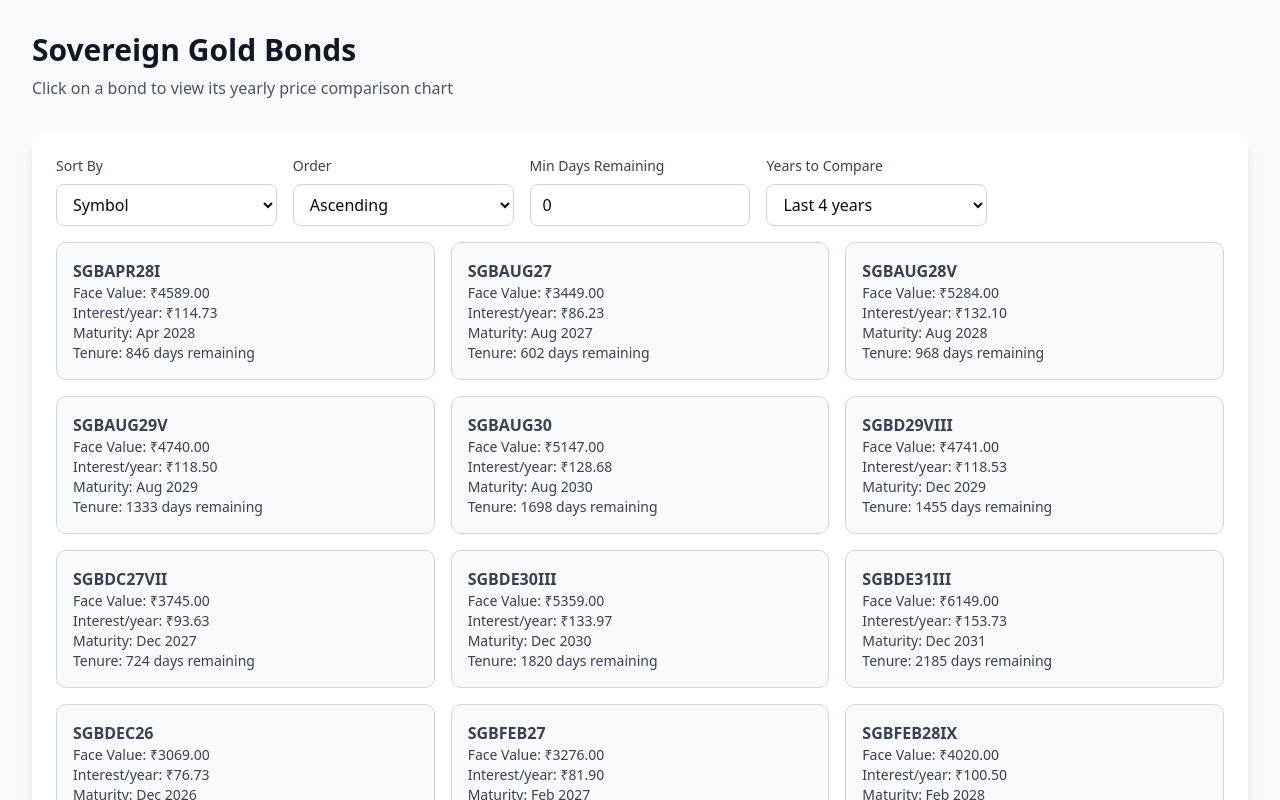
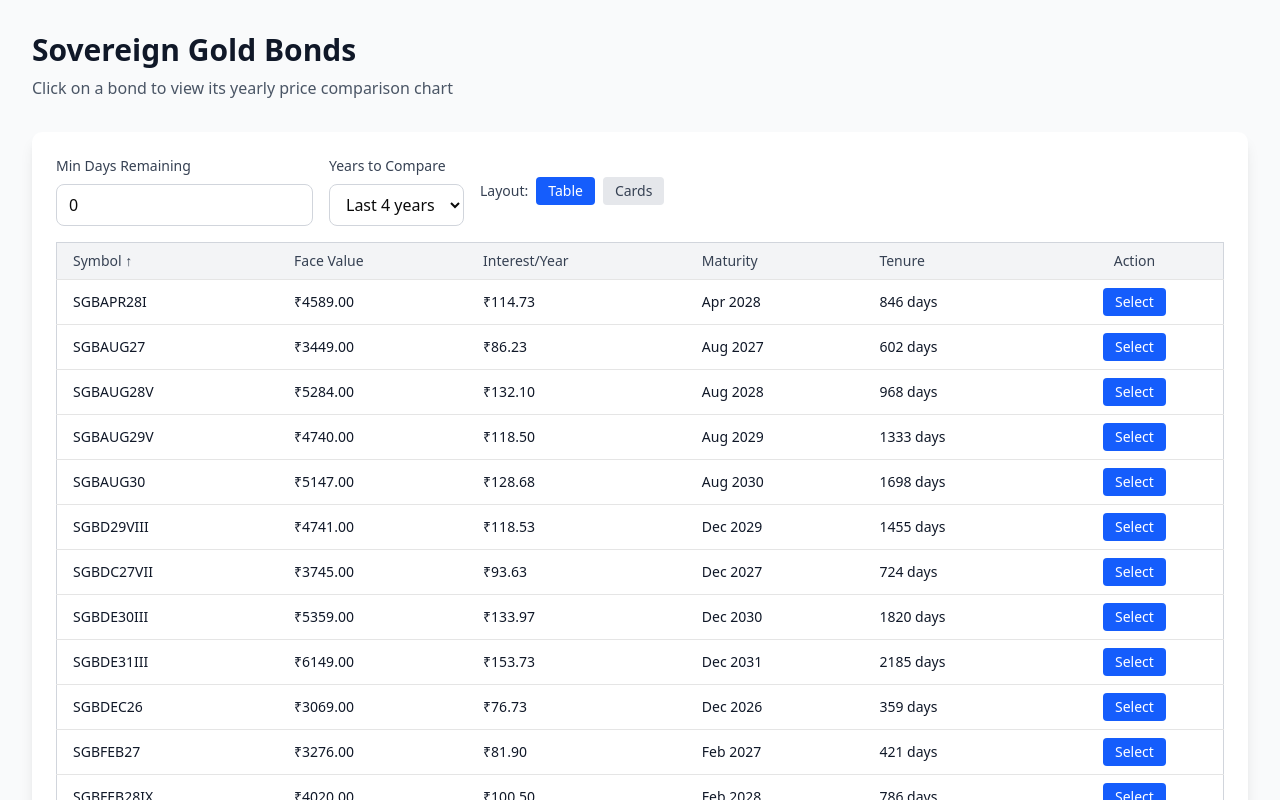
Before and after one commit to visnkmr/candlereplaytest, a Next.js app: page /gold-bonds in a window 1280 px wide. Shown: the top 800 px of the page. Built offline with nearby package versions, Linux system fonts and the light colour scheme.

Commit message:
multi layout added

```diff
--- a/src/app/gold-bonds/page.tsx
+++ b/src/app/gold-bonds/page.tsx
@@ -110,8 +110,18 @@ export default function GoldBondsPage() {
   const [sortBy, setSortBy] = useState<'symbol' | 'price' | 'maturity'>('symbol');
   const [sortOrder, setSortOrder] = useState<'asc' | 'desc'>('asc');
   const [minDaysRemaining, setMinDaysRemaining] = useState<number>(0);
+  const [layout, setLayout] = useState<'table' | 'cards'>('table');
 
   const currentDate = new Date();
+
+  const handleSort = (field: 'symbol' | 'price' | 'maturity') => {
+    if (sortBy === field) {
+      setSortOrder(sortOrder === 'asc' ? 'desc' : 'asc');
+    } else {
+      setSortBy(field);
+      setSortOrder('asc');
+    }
+  };
 
   const sortedBonds = useMemo(() => {
     return [...GOLD_BONDS]
@@ -190,30 +200,7 @@ export default function GoldBondsPage() {
         </div>
 
         <div className="bg-white rounded-lg shadow-lg p-6 mb-6">
-          <div className="grid grid-cols-1 md:grid-cols-5 gap-4 mb-4">
-            <div>
-              <label className="block text-sm font-medium text-gray-700 mb-2">Sort By</label>
-              <select
-                value={sortBy}
-                onChange={(e) => setSortBy(e.target.value as 'symbol' | 'price' | 'maturity')}
-                className="w-full px-3 py-2 border border-gray-300 rounded-md focus:ring-2 focus:ring-blue-500 focus:border-blue-500"
-              >
-                <option value="symbol">Symbol</option>
-                <option value="price">Face Value</option>
-                <option value="maturity">Maturity Date</option>
-              </select>
-            </div>
-            <div>
-              <label className="block text-sm font-medium text-gray-700 mb-2">Order</label>
-              <select
-                value={sortOrder}
-                onChange={(e) => setSortOrder(e.target.value as 'asc' | 'desc')}
-                className="w-full px-3 py-2 border border-gray-300 rounded-md focus:ring-2 focus:ring-blue-500 focus:border-blue-500"
-              >
-                <option value="asc">Ascending</option>
-                <option value="desc">Descending</option>
-              </select>
-            </div>
+          <div className="flex items-center gap-4 mb-4">
             <div>
               <label className="block text-sm font-medium text-gray-700 mb-2">Min Days Remaining</label>
               <input
@@ -221,7 +208,7 @@ export default function GoldBondsPage() {
                 value={minDaysRemaining}
                 onChange={(e) => setMinDaysRemaining(parseInt(e.target.value) || 0)}
                 placeholder="0"
-                className="w-full px-3 py-2 border border-gray-300 rounded-md focus:ring-2 focus:ring-blue-500 focus:border-blue-500"
+                className="px-3 py-2 border border-gray-300 rounded-md focus:ring-2 focus:ring-blue-500 focus:border-blue-500"
               />
             </div>
             <div>
@@ -229,7 +216,7 @@ export default function GoldBondsPage() {
               <select
                 value={yearsToCompare}
                 onChange={(e) => setYearsToCompare(parseInt(e.target.value))}
-                className="w-full px-3 py-2 border border-gray-300 rounded-md focus:ring-2 focus:ring-blue-500 focus:border-blue-500"
+                className="px-3 py-2 border border-gray-300 rounded-md focus:ring-2 focus:ring-blue-500 focus:border-blue-500"
               >
                 <option value="1">Last 1 year</option>
                 <option value="2">Last 2 years</option>
@@ -238,8 +225,85 @@ export default function GoldBondsPage() {
                 <option value="5">Last 5 years</option>
               </select>
             </div>
+            <div className="flex items-center gap-2">
+              <label className="text-sm font-medium text-gray-700">Layout:</label>
+              <button
+                onClick={() => setLayout('table')}
+                className={`px-3 py-1 text-sm rounded ${layout === 'table' ? 'bg-blue-600 text-white' : 'bg-gray-200 text-gray-700'}`}
+              >
+                Table
+              </button>
+              <button
+                onClick={() => setLayout('cards')}
+                className={`px-3 py-1 text-sm rounded ${layout === 'cards' ? 'bg-blue-600 text-white' : 'bg-gray-200 text-gray-700'}`}
+              >
+                Cards
+              </button>
+            </div>
           </div>
 
+          {layout === 'table' ? (
+            <div className="overflow-x-auto">
+            <table className="min-w-full bg-white border border-gray-300">
+              <thead>
+                <tr className="bg-gray-100">
+                  <th
+                    className="px-4 py-2 text-left text-sm font-medium text-gray-700 border-b cursor-pointer hover:bg-gray-200"
+                    onClick={() => handleSort('symbol')}
+                  >
+                    Symbol {sortBy === 'symbol' && (sortOrder === 'asc' ? '↑' : '↓')}
+                  </th>
+                  <th
+                    className="px-4 py-2 text-left text-sm font-medium text-gray-700 border-b cursor-pointer hover:bg-gray-200"
+                    onClick={() => handleSort('price')}
+                  >
+                    Face Value {sortBy === 'price' && (sortOrder === 'asc' ? '↑' : '↓')}
+                  </th>
+                  <th className="px-4 py-2 text-left text-sm font-medium text-gray-700 border-b">Interest/Year</th>
+                  <th
+                    className="px-4 py-2 text-left text-sm font-medium text-gray-700 border-b cursor-pointer hover:bg-gray-200"
+                    onClick={() => handleSort('maturity')}
+                  >
+                    Maturity {sortBy === 'maturity' && (sortOrder === 'asc' ? '↑' : '↓')}
+                  </th>
+                  <th className="px-4 py-2 text-left text-sm font-medium text-gray-700 border-b">Tenure</th>
+                  <th className="px-4 py-2 text-center text-sm font-medium text-gray-700 border-b">Action</th>
+                </tr>
+              </thead>
+              <tbody>
+                {sortedBonds.map((bond) => {
+                  const interestPerYear = (bond.price * 0.025).toFixed(2);
+                  const remainingDays = Math.ceil((bond.maturityDate.getTime() - currentDate.getTime()) / (1000 * 60 * 60 * 24));
+                  const maturityStr = bond.maturityDate.toLocaleDateString('en-US', { month: 'short', year: 'numeric' });
+                  const tenureStr = remainingDays > 0 ? `${remainingDays} days` : 'Matured';
+                  return (
+                    <tr
+                      key={bond.symbol}
+                      className={`hover:bg-gray-50 ${
+                        selectedSymbol === bond.symbol ? 'bg-blue-50' : ''
+                      }`}
+                    >
+                      <td className="px-4 py-2 text-sm text-gray-900 border-b">{bond.symbol}</td>
+                      <td className="px-4 py-2 text-sm text-gray-900 border-b">₹{bond.price.toFixed(2)}</td>
+                      <td className="px-4 py-2 text-sm text-gray-900 border-b">₹{interestPerYear}</td>
+                      <td className="px-4 py-2 text-sm text-gray-900 border-b">{maturityStr}</td>
+                      <td className="px-4 py-2 text-sm text-gray-900 border-b">{tenureStr}</td>
+                      <td className="px-4 py-2 text-center border-b">
+                        <button
+                          onClick={() => handleBondClick(bond.symbol)}
+                          disabled={isLoading}
+                          className="px-3 py-1 bg-blue-600 text-white text-sm rounded hover:bg-blue-700 disabled:bg-gray-400 disabled:cursor-not-allowed"
+                        >
+                          {isLoading ? 'Loading...' : 'Select'}
+                        </button>
+                      </td>
+                    </tr>
+                  );
+                })}
+              </tbody>
+            </table>
+            </div>
+          ) : (
             <div className="grid grid-cols-1 md:grid-cols-2 lg:grid-cols-3 gap-4">
               {sortedBonds.map((bond) => {
                 const interestPerYear = (bond.price * 0.025).toFixed(2);
@@ -266,6 +330,7 @@ export default function GoldBondsPage() {
                 );
               })}
             </div>
+          )}
 
           {error && (
             <div className="mt-4 p-2 bg-red-100 border border-red-400 text-red-700 rounded">
```
Lines whose indentation alone changed are shown as unchanged.
